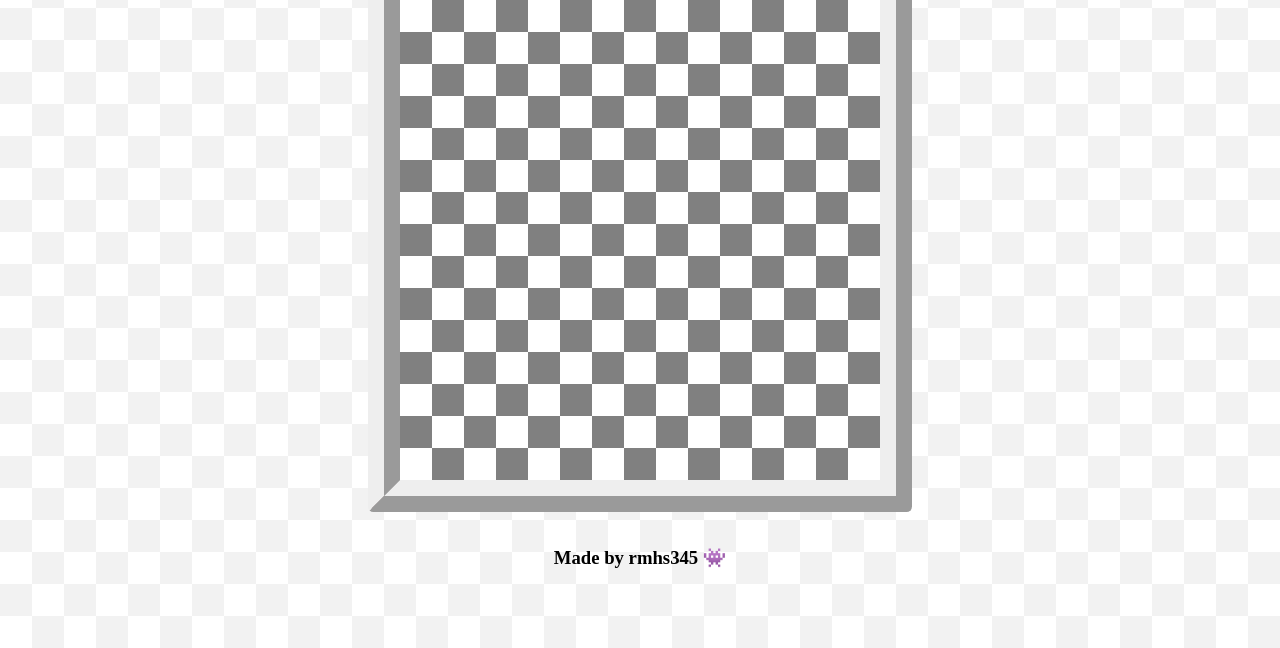
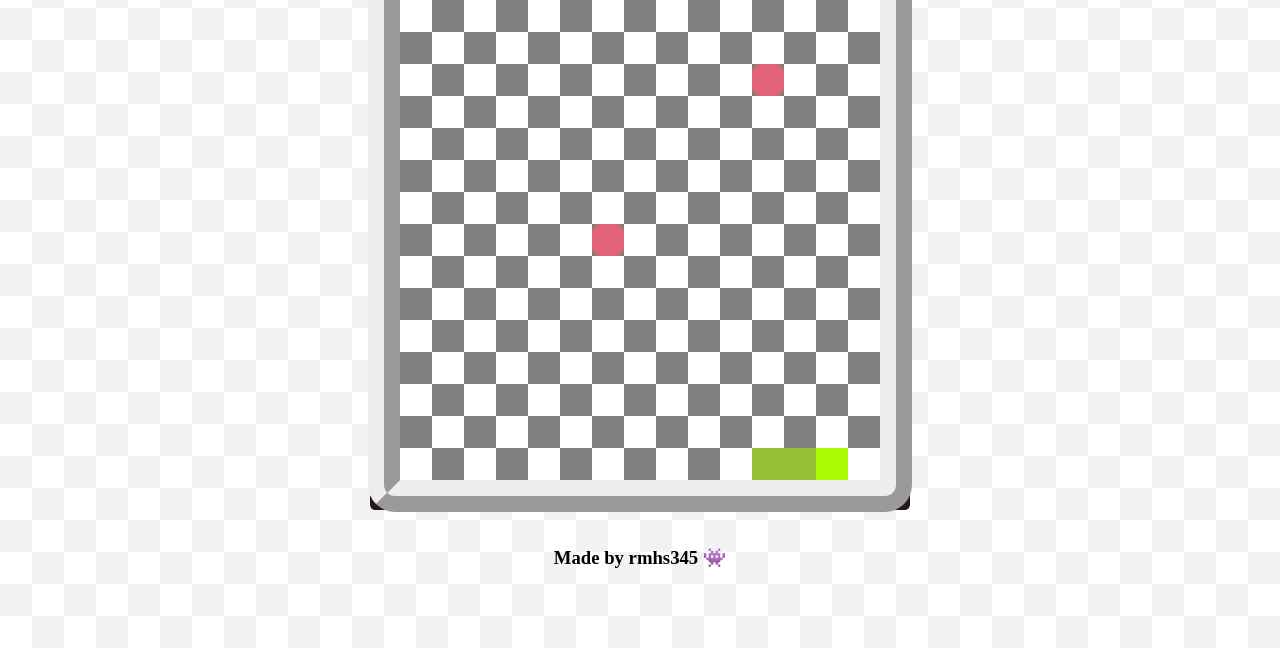
Before and after one commit to rmhs345/rmhs_snake, a plain HTML site: page index.html in a window 1280 px wide. Shown: the part 152-800 px from the top of the page. Drawn offline with Linux system fonts and the light colour scheme.

Commit message:
Add snake sprites to the project

```diff
--- a/logic.js
+++ b/logic.js
@@ -1,4 +1,21 @@
 window.addEventListener('load', () => {
+    let gameBoard = [
+        ['', '', '', '', '', '', '', '', '', '', '', '', '', '', ''],
+        ['', '', '', '', '', '', '', '', '', '', '', '', '', '', ''],
+        ['', '', '', '', '', '', '', '', '', '', '', 'apple', '', '', ''],
+        ['', '', '', '', '', '', '', '', '', '', '', '', '', '', ''],
+        ['', '', '', '', '', '', '', '', '', '', '', '', '', '', ''],
+        ['', '', '', '', '', '', '', '', '', '', '', '', '', '', ''],
+        ['', '', '', '', '', '', '', '', '', '', '', '', '', '', ''],
+        ['', '', '', '', '', '', 'apple', '', '', '', '', '', '', '', ''],
+        ['', '', '', '', '', '', '', '', '', '', '', '', '', '', ''],
+        ['', '', '', '', '', '', '', '', '', '', '', '', '', '', ''],
+        ['', '', '', '', '', '', '', '', '', '', '', '', '', '', ''],
+        ['', '', '', '', '', '', '', '', '', '', '', '', '', '', ''],
+        ['', '', '', '', '', '', '', '', '', '', '', '', '', '', ''],
+        ['', '', '', '', '', '', '', '', '', '', '', '', '', '', ''],
+        ['', '', '', '', '', '', '', '', '', '', '', 'body', 'body', 'head', ''],
+    ]
     const game = document.querySelector('.game');
     const board = document.querySelector('.board');
     let randomValue = 5;
@@ -48,6 +65,8 @@ window.addEventListener('load', () => {
             board.classList.add('board-animation');
         },1);
     }
+
+    drawBoard(gameBoard, board);
 }, false);
 
 /*
@@ -56,6 +75,65 @@ window.addEventListener('load', () => {
 function getRandomInt(max) {
     let sign = Math.random() > 0.5 ? 1 : -1;
     let value = Math.random() * max;
-    console.log(sign);
     return (Math.floor(value) * (Math.random() + 0.25)) * sign;
 }
+
+function drawBoard(currentBoardState, board) {
+    // Iterate through the board
+    for (let i = 0; i < 15; i++) {
+        for (let j = 0; j < 15; j++) {
+            // Draw each of the elements to the screen
+            switch (currentBoardState[i][j]) {
+                case "head":
+                    let snakeHead = createSnakeHead();
+                    snakeHead.style.top = (32 * i) + 'px'
+                    snakeHead.style.left = (32 * j) + 'px'
+                    board.append(snakeHead);
+                break;
+                case "body":
+                    let snakeBody = createSnakeBody();
+                    snakeBody.style.top = (32 * i) + 'px'
+                    snakeBody.style.left = (32 * j) + 'px'
+                    board.append(snakeBody);
+                break;
+                case "apple":
+                    let apple = createApple();
+                    apple.style.top = (32 * i) + 'px'
+                    apple.style.left = (32 * j) + 'px'
+                    board.append(apple);
+                break;
+                default:
+            }
+        }
+    }
+}
+
+function createSnakeHead() {
+    let snakeHead = document.createElement('div');
+    snakeHead.style.width = '32px';
+    snakeHead.style.height = '32px';
+    snakeHead.style.backgroundColor = '#a9fc03';
+    snakeHead.style.position = 'absolute';
+    snakeHead.style.borderRadius = '1%'
+    return snakeHead;
+}
+
+function createSnakeBody() {
+    let snakeBody = document.createElement('div');
+    snakeBody.style.width = '32px';
+    snakeBody.style.height = '32px';
+    snakeBody.style.backgroundColor = '#96bf36';
+    snakeBody.style.position = 'absolute';
+    snakeBody.style.borderRadius = '1%'
+    return snakeBody;
+}
+
+function createApple() {
+    let snakeBody = document.createElement('div');
+    snakeBody.style.width = '32px';
+    snakeBody.style.height = '32px';
+    snakeBody.style.backgroundColor = '#e36275';
+    snakeBody.style.position = 'absolute';
+    snakeBody.style.borderRadius = '30%'
+    return snakeBody;
+}
--- a/style.css
+++ b/style.css
@@ -42,9 +42,9 @@ footer span {
     */
     background: repeating-conic-gradient(#808080 0% 25%, white 0% 50%);
     background-size: 64px 64px; /* background-size box */
-    border-radius: 1%;
+    border-radius: 5%;
     border: 32px ridge;
-
+    position: relative;
 }
 
 .board-animation {
```
Also changed, not shown: todo.txt.
